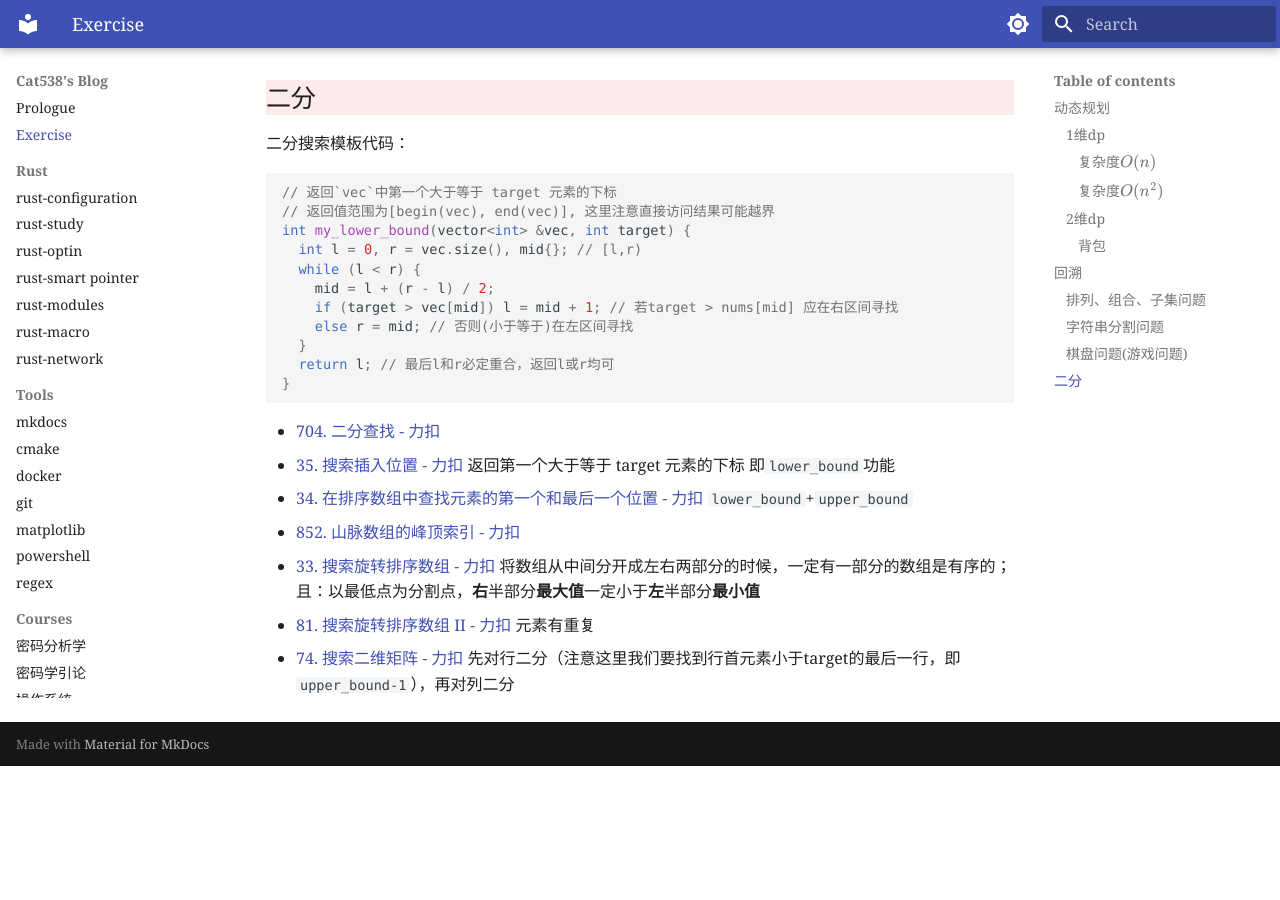
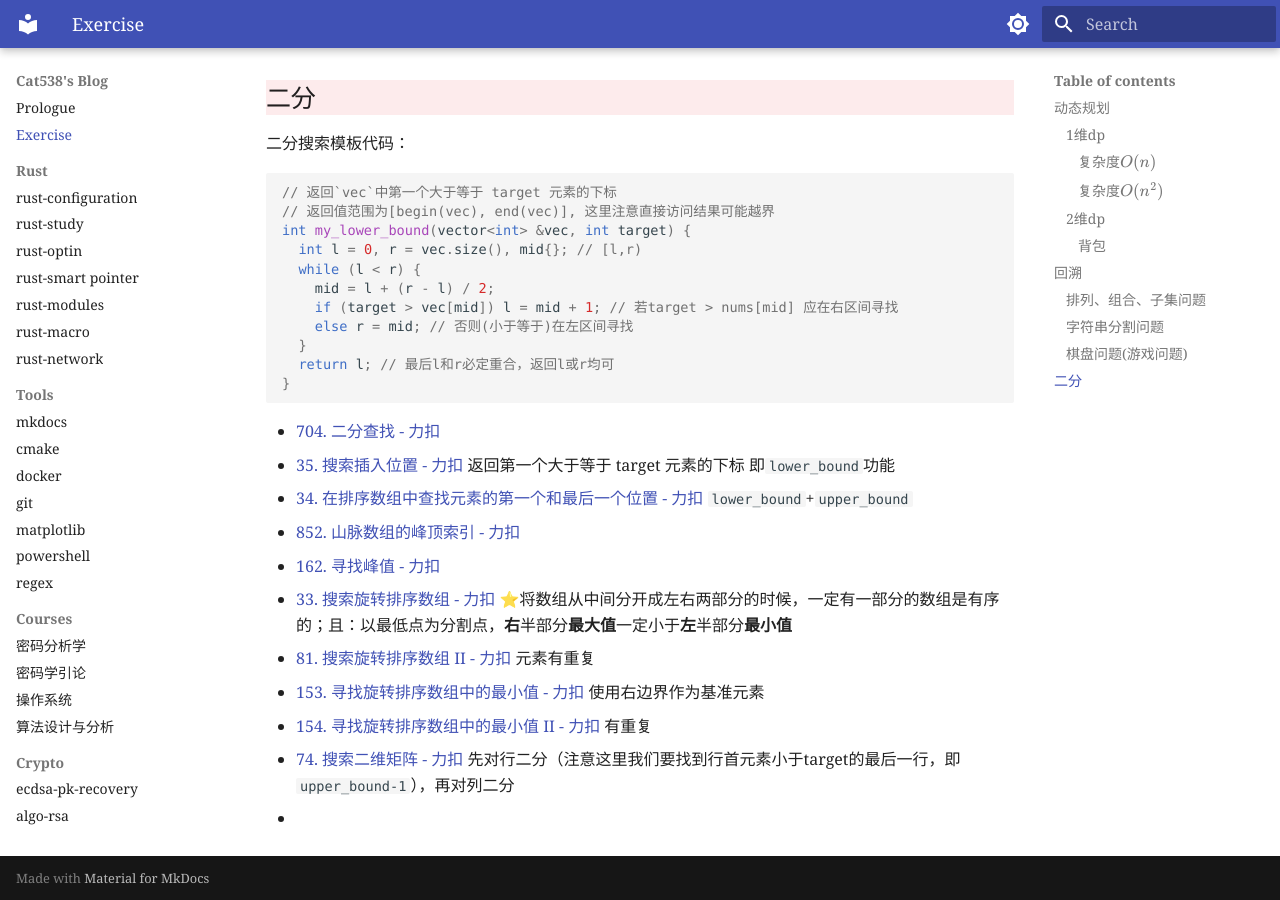
Before and after one commit to cat538/cat538.github.io, an MkDocs documentation site: the page built from docs/plan.md, in a window 1280 px wide and 900 px high, scrolled down 6832 px. Built offline with MkDocs 1.6.1 and Material for MkDocs 9.7.7, drawn with Linux system fonts in a browser that asks for light colours; before the commit the page ends 7598 px from its top, so only the background shows below that.

Commit message:
update exercise

```diff
--- a/docs/plan.md
+++ b/docs/plan.md
@@ -334,6 +334,10 @@ int my_lower_bound(vector<int> &vec, int target) {
 - [35. 搜索插入位置 - 力扣](https://leetcode.cn/problems/search-insert-position/) 返回第一个大于等于 target 元素的下标 即`lower_bound`功能
 - [34. 在排序数组中查找元素的第一个和最后一个位置 - 力扣](https://leetcode.cn/problems/find-first-and-last-position-of-element-in-sorted-array/) `lower_bound`+`upper_bound`
 - [852. 山脉数组的峰顶索引 - 力扣 ](https://leetcode.cn/problems/peak-index-in-a-mountain-array/)
-- [33. 搜索旋转排序数组 - 力扣](https://leetcode.cn/problems/search-in-rotated-sorted-array/) 将数组从中间分开成左右两部分的时候，一定有一部分的数组是有序的；且：以最低点为分割点，**右**半部分**最大值**一定小于**左**半部分**最小值**
+- [162. 寻找峰值 - 力扣](https://leetcode.cn/problems/find-peak-element/)
+- [33. 搜索旋转排序数组 - 力扣](https://leetcode.cn/problems/search-in-rotated-sorted-array/) ⭐将数组从中间分开成左右两部分的时候，一定有一部分的数组是有序的；且：以最低点为分割点，**右**半部分**最大值**一定小于**左**半部分**最小值**
 - [81. 搜索旋转排序数组 II - 力扣](https://leetcode.cn/problems/search-in-rotated-sorted-array-ii/) 元素有重复
+- [153. 寻找旋转排序数组中的最小值 - 力扣](https://leetcode.cn/problems/find-minimum-in-rotated-sorted-array/) 使用右边界作为基准元素
+- [154. 寻找旋转排序数组中的最小值 II - 力扣](https://leetcode.cn/problems/find-minimum-in-rotated-sorted-array-ii/) 有重复
 - [74. 搜索二维矩阵 - 力扣](https://leetcode.cn/problems/search-a-2d-matrix/) 先对行二分（注意这里我们要找到行首元素小于target的最后一行，即`upper_bound-1`），再对列二分
+-
```
